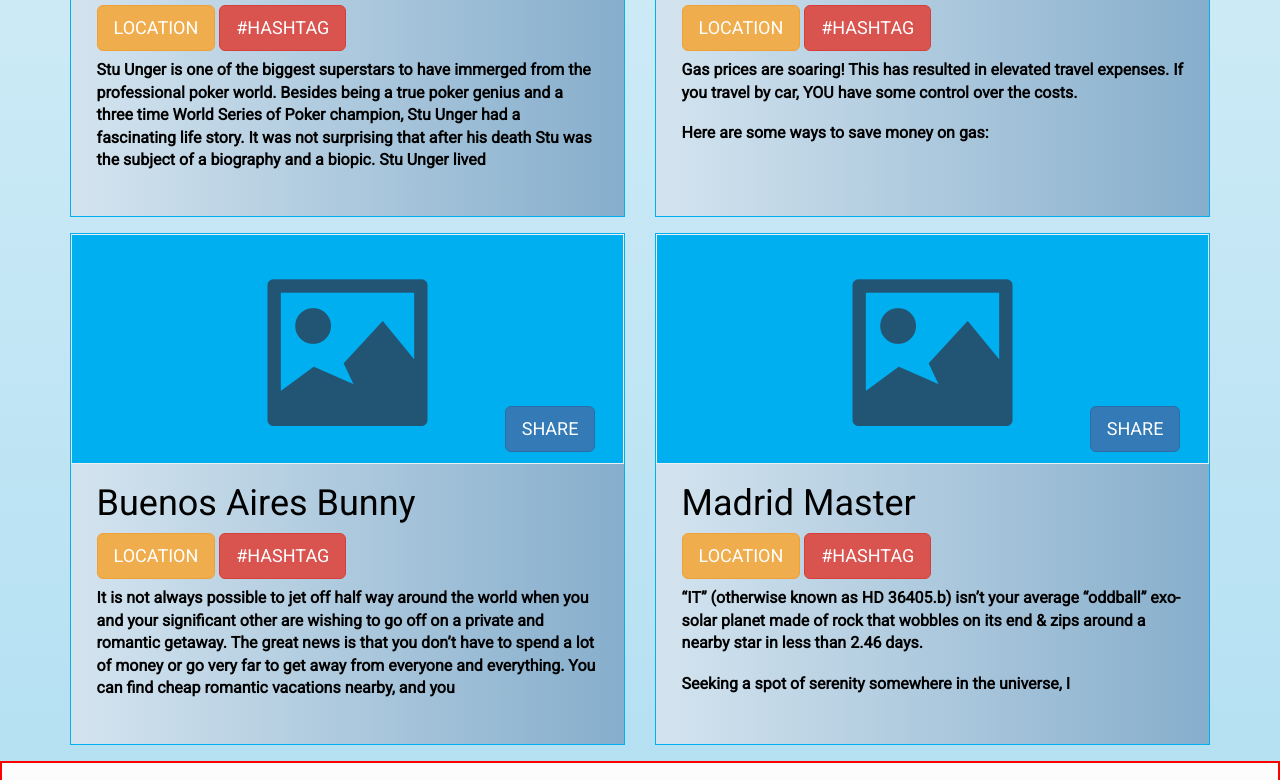
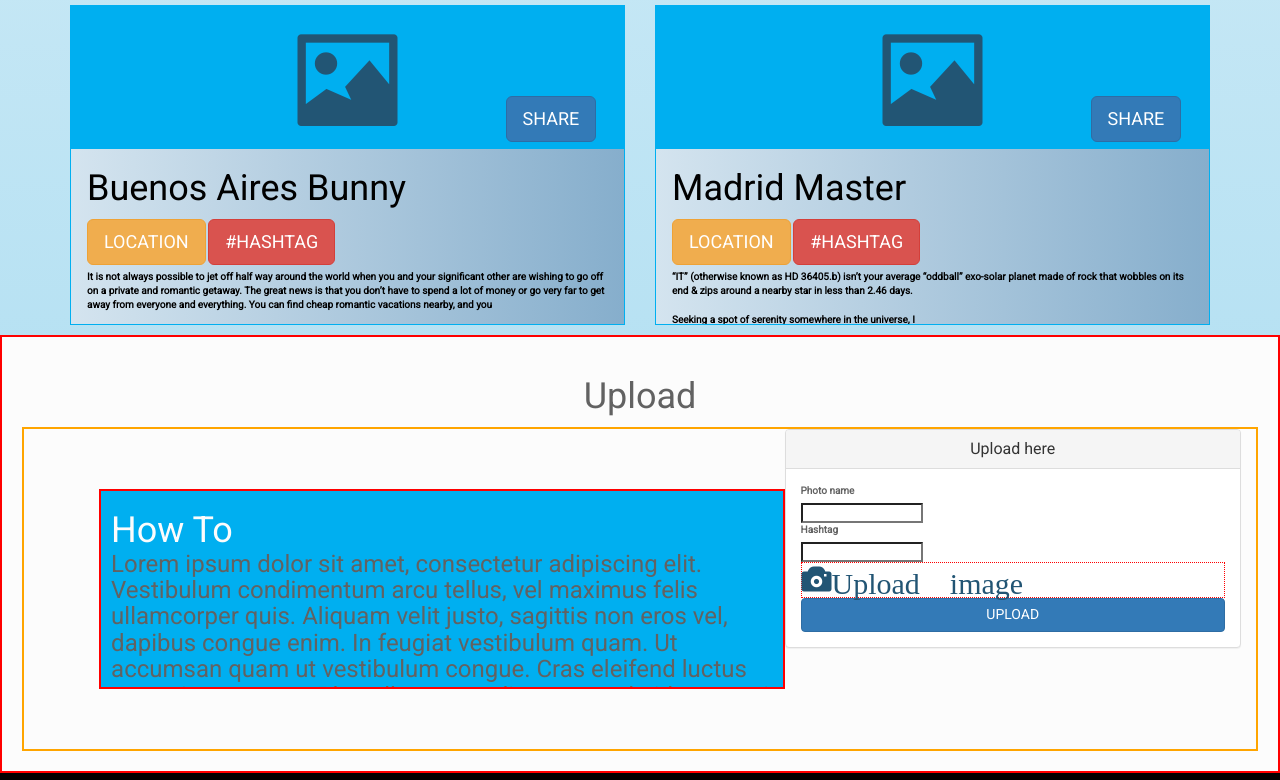
Before and after one commit to Avi8tor99/bootstrap_WebApp, a plain HTML site: page index.html in a window 1280 px wide. Shown: the part 1592-2372 px from the top of the page. Drawn offline with nearby package versions, Linux system fonts and the light colour scheme; files whose address does not match are found by name.

```diff
--- a/index.html
+++ b/index.html
@@ -41,7 +41,8 @@
 					<img class="img-responsive" src="images/streetart-logo.png" alt="streetfinder logo" >
 				</a>
 			</div> <!-- end logo  -->
-			<div class="box" >
+
+			<div class="box top-buffer" >
 				<span class="glyphicon glyphicon-user circle" ></span>
 				<h2>Username</h2>
 			</div>
@@ -111,7 +112,7 @@
 					</header>
 
 					<div class="article-body">
-						<h1 class="visible-md visible-lg">Cool Vista</h1>
+						<h1>Cool Vista</h1>
 						<button class="btn btn-warning btn-responsive">Location</button>
 						<button class="btn btn-danger btn-responsive">#Hashtag</button>
 						<p>Stu Unger is one of the biggest superstars to have
@@ -119,7 +120,7 @@
 							being a true poker genius and a three time World Series
 							of Poker champion, Stu Unger had a fascinating life
 							story. It was not surprising that after his death Stu was
-							the subject of a biography and a biopic. Stu Unger lived</p>
+							the subject of a biography and a biopic. Stu Unger lived<p>
 					</div>
 				</div>
 			</article>
@@ -131,7 +132,7 @@
 					</header>
 
 					<div class="article-body">
-						<h1 class="visible-md visible-lg">Political Satire</h1>
+						<h1>Political Satire</h1>
 						<button class="btn btn-warning btn-responsive">Location</button>
 						<button class="btn btn-danger btn-responsive">#Hashtag</button>
 						<p>Gas prices are soaring! This has resulted in elevated
@@ -151,7 +152,7 @@
 					</header>
 
 					<div class="article-body">
-						<h1 class="visible-md visible-lg">Buenos Aires Bunny</h1>
+						<h1>Buenos Aires Bunny</h1>
 						<button class="btn btn-warning btn-responsive">Location</button>
 						<button class="btn btn-danger btn-responsive">#Hashtag</button>
 						<p>It is not always possible to jet off half way around the
@@ -171,7 +172,7 @@
 					</header>
 
 					<div class="article-body">
-						<h1 class="visible-md visible-lg">Madrid Master</h1>
+						<h1>Madrid Master</h1>
 						<button class="btn btn-warning btn-responsive">Location</button>
 						<button class="btn btn-danger btn-responsive">#Hashtag</button>
 						<p>“IT” (otherwise known as HD 36405.b) isn’t your
@@ -187,21 +188,24 @@
 	<section class="upload">
 		<h1 class="text-center">Upload</h1>
 		<div class="container">
-			<div class="">
+			<div class="left-content">
 				<h1>How To</h1>
-				<h3>Lorem ipsum dolor sit amet, consectetur adipisicing elit. Officiis, beatae, sapiente ut explicabo cum ullam optio
-					aliquid voluptatum perspiciatis voluptatem dolor iusto labore maxime! Ipsam, obcaecati, hic, illum architecto officia
-					laudantium excepturi ad placeat tenetur inventore eligendi earum accusantium quibusdam quam nihil dolorum aliquid
-					id perferendis laborum autem exercitationem debitis sed quaerat eum corporis ipsum sint ullam cupiditate porro vel
-					ab libero nostrum blanditiis quae illo animi voluptas distinctio tempore amet nesciunt cumque repellat totam aperiam
-					magni numquam omnis nulla dolor expedita odio natus. </h3>
+				<h3>Lorem ipsum dolor sit amet, consectetur adipiscing elit.
+					Vestibulum condimentum arcu tellus, vel maximus felis
+					ullamcorper quis. Aliquam velit justo, sagittis non eros vel,
+					dapibus congue enim. In feugiat vestibulum quam. Ut
+					accumsan quam ut vestibulum congue. Cras eleifend luctus
+					nunc vitae congue. Phasellus urna odio, commodo id
+					venenatis condimentum, malesuada non elit. Praesent at
+					pharetra est. </h3>
 			</div>
+			<div class="right-content">
 				<div class="panel panel-default">
 				  <div class="panel-heading">
 					<h3 class="panel-title text-center">Upload here</h3>
 				  </div>
 				  <div class="panel-body">
-				<label for="first_name">First name</label>
+					<label for="first_name">Photo name</label>
 					<br/>
 					<input type="text" name="first_name" id="first_name">
 					<br/>
@@ -209,11 +213,12 @@
 					<br/>
 					<input type="text" name="hashtag" id="hashtag">
 					<br/>
-				<div class="text-center" style="border: 1px dotted red;width:50px; height:50px;">
-					<a href=""><span class="glyphicon glyphicon-camera" >Upload image</a>
+					<div style="border: 1px dotted red;">
+						<a href="#"><span class="glyphicon glyphicon-camera" >Upload image</a>
 					</div>
 					<button class="btn btn-primary " style="width:100%" >Upload</button>
 
+				  </div>
 				</div>
 			</div>
 		</div>
--- a/styles/scss/custom/_base.scss
+++ b/styles/scss/custom/_base.scss
@@ -18,7 +18,7 @@ button {
 }
 
 .number {
-    font: $number-font-size $number-font-stack;
+   font: $number-font-size $number-font-stack;
    display: inline-block;
 }
 
@@ -32,4 +32,32 @@ textarea {
 
 .glyphicon {
 	color: $glyphicon-color;
+	font-size:3em;
+
 }
+
+@media (min-width: 480px) and (max-width: 960px) {
+  .btn-responsive {
+    padding:4px 9px;
+    font-size:90%;
+    line-height: 1.2;
+  }
+  @include  responsive-fonts($base-font-size / 1.14);
+}
+
+@media (min-width: 320px) and (max-width: 480px) {
+  .btn-responsive {
+    padding:4px 9px;
+    font-size:80%;
+    line-height: 1;
+  }
+
+  .logo img {
+		width: 60%;
+		height: 90%;
+	}
+
+  @include  responsive-fonts($base-font-size / 1.5);
+}
+
+.top-buffer { margin-top:20px; }
--- a/styles/scss/custom/_buttons.scss
+++ b/styles/scss/custom/_buttons.scss
@@ -4,19 +4,3 @@
     line-height: 1.33333;
     border-radius: 6px;
   }
-
-@media (min-width: 480px) and (max-width: 960px) {
-  .btn-responsive {
-    padding:4px 9px;
-    font-size:90%;
-    line-height: 1.2;
-  }
-}
-
-@media (min-width: 320px) and (max-width: 640px) {
-  .btn-responsive {
-    padding:4px 9px;
-    font-size:80%;
-    line-height: 1;
-  }
-}
--- a/styles/scss/custom/_header.scss
+++ b/styles/scss/custom/_header.scss
@@ -24,11 +24,3 @@ header{
 		height:100%;
 	}
 }
-
-@media only screen and (min-device-width: 320px) and (max-device-width: 480px) {
-	.logo img {
-		width: 60%;
-		height: 90%;
-	}
-
-}
--- a/styles/scss/custom/_mixins.scss
+++ b/styles/scss/custom/_mixins.scss
@@ -3,3 +3,18 @@
 	-webkit-border-radius:$radius;
 	border-radius: $radius;
 }
+
+@mixin responsive-fonts($font-size){
+	h1 {
+		font-size: $font-size * 3
+	}
+
+	h2 {
+		font-size: $font-size * 2
+	}
+
+	h3 {
+		font-size: $font-size * 1.5
+	}
+
+}
--- a/styles/scss/custom/_sections.scss
+++ b/styles/scss/custom/_sections.scss
@@ -3,13 +3,43 @@
 	background-color: $light-color;
 	margin: 0 auto;
 	padding:20px;
+
+
+	.container{
+		display:flex;
+		flex-flow:row;
+		width: 100%;
+		height: 30%;
+		border: 2px solid orange;
+		//margin:2em;
+
+	}
+
+	.left-content{
+		width: 60%;
+		border: 2px solid red;
+		margin-top: 5%;
+		margin-bottom: 5%;
+		margin-left: 5%;
+		background-color: $secondary-color;
+		//color: $primary-color;
+		padding-top: 20px;
+		padding-bottom: 20px;
+		padding-left: 1em;
+		height: 200px;
+		overflow: hidden;
+
+		h1{
+			margin:0 auto;
+			color: $light-color;
+		}
+
+		h3 {
+			margin:0 auto;
+		}
+	}
+
+	.right-content{
+		width: 40%;
+	}
 }
-
-.upload .container{
-	display:flex;
-	flex-flow:row;
-	width: 100%;
-	/* height: 300px; */
-	border: 2px solid orange;
-	margin:2em;
-}
--- a/styles/scss/custom/_shapes.scss
+++ b/styles/scss/custom/_shapes.scss
@@ -2,13 +2,13 @@
 	//background:$Primary-color;
 	padding:2em;
 	//margin:0 auto;
-	border:1px solid #eeeeee;
+	//border:1px solid #eeeeee;
 
 	text-align:center;
 
-	p {
+	/* p {
 		font-size: .9em;
-	}
+	} */
 
 
 
@@ -38,5 +38,5 @@
 	//color: #0000f2;
 	border: 2px solid black;
 	text-align: center;
-	font-size:2em;
+	font-size:3em;
 }
--- a/styles/scss/custom/_variables.scss
+++ b/styles/scss/custom/_variables.scss
@@ -1,8 +1,8 @@
 $base-color: #88B6EA;
 $base-font-stack: "Roboto", "ariel", "times new roman", "sans-serif";
-$base-font-size: 16px;
+$base-font-size: 1em; // 16px
 $number-font-stack: "Verdana", "times new roman", sans serif;
-$number-font-size:  2em;
+$number-font-size:  24px;
 
 
 /* Background colours */
```
Also changed, not shown: styles/custom.css, 1 other file. Lines whose indentation alone changed are shown as unchanged.
